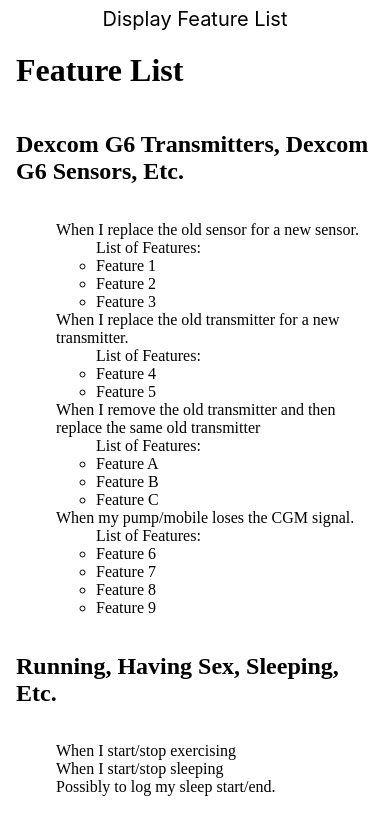
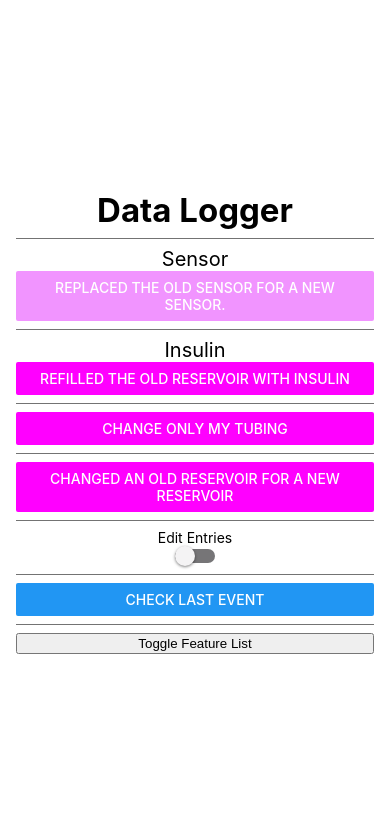
Before and after one commit to JamieBort/Data-Logging-App, a React Native app in the folder ReactNative/data-logging-app/: screen / in a window 390 px wide. Shown: the top 835 px of the page. Built offline with nearby package versions, Linux system fonts and the light colour scheme.

Commit message:
Map over Feature List Data Object.

```diff
--- a/ReactNative/data-logging-app/App.js
+++ b/ReactNative/data-logging-app/App.js
@@ -16,8 +16,9 @@ import {
   wrong_TOKEN,
 } from "@env";
 import React, { useState } from "react";
-import Toggle from "./Toggle";
+import ToggleSwitch from "./ToggleSwitch";
 import FeatureList from "./FeatureList";
+import ToggleButton from "./ToggleButton";
 // import ListAllComponent from "./ListAllComponent";
 // import PostEventComponent from "./PostEventComponent";
 
@@ -182,7 +183,7 @@ const App = () => {
       </View>
 
       <Separator />
-      <Toggle
+      <ToggleSwitch
         name="Edit Entries"
         handleEvent={() => deleteLastEvent(lastEvent[0])}
       />
@@ -203,9 +204,8 @@ const App = () => {
       {/* <ListAllComponent /> */}
 
       <Separator />
+      <ToggleButton title="Toggle Feature List" component={<FeatureList />} />
 
-      <Text style={styles.h2}>Display Feature List</Text>
-      <FeatureList />
       {/* <Separator /> */}
     </View>
   );
--- a/ReactNative/data-logging-app/FeatureList.js
+++ b/ReactNative/data-logging-app/FeatureList.js
@@ -2,7 +2,7 @@
 
 // https://reactnative.dev/docs/0.67/sectionlist
 
-// Created this component to list the features I'd like to implement.
+// Created this component to list the data I'd like to implement.
 
 import React from "react";
 import {
@@ -19,65 +19,77 @@ const DATA_OBJECT = {
     "Dexcom G6 Transmitters, Dexcom G6 Sensors, Etc.",
     {
       title: "When I replace the old sensor for a new sensor.",
-      features: ["Feature 1", "Feature 2", "Feature 3"],
+      data: ["TimeStamp", "Lot Number", "Code"],
     },
     {
       title: "When I replace the old transmitter for a new transmitter.",
-      features: ["Feature 4", "Feature 5"],
+      data: ["TimeStamp", "Lot Number", "Code"],
     },
     {
       title:
         "When I remove the old transmitter and then replace the same old transmitter",
-      features: ["Feature A", "Feature B", "Feature C"],
+      data: ["TimeStamp", "Lot Number (?)", "Code (?)"],
     },
     {
       title: "When my pump/mobile loses the CGM signal.",
-      features: ["Feature 6", "Feature 7", "Feature 8", "Feature 9"],
+      data: ["TimeStamp", "Circumstances"],
     },
   ],
   physicalActivity: [
     "Running, Having Sex, Sleeping, Etc.",
     {
       title: "When I start/stop exercising",
-      features: [],
+      data: [
+        "Start time: TimeStamp",
+        "Stop Time: TimeStamp",
+        { "Exertion Level": ["low", "medium", "high"] },
+      ],
     },
     {
       title: "When I start/stop sleeping",
-      features: [],
+      data: [
+        "Start time: TimeStamp",
+        "Stop Time: TimeStamp",
+        { "Exertion Level": ["low", "medium", "high"] },
+      ],
     },
     {
-      title: "Possibly to log my sleep start/end.",
-      features: [],
+      title: "My sleep start/end.",
+      data: [
+        "Start time: TimeStamp",
+        "Stop Time: TimeStamp",
+        { "Exertion Level": ["low", "medium", "high"] },
+      ],
     },
   ],
   pump: [
     "Pump, Insulin, Tubing, Etc.",
     {
       title: "When I change only my tubing (this almost never happens)",
-      features: [],
+      data: ["TimeStamp"],
     },
     {
       title:
         "When I change an old reservoir for a new reservoir (and refill it with insulin and replace the old tubing for new tubing - this always happens together)",
-      features: [],
+      data: ["TimeStamp"],
     },
     {
       title:
         "When I refill an old reservoir with insulin ( and replace the old tubing for new tubing - this always happens together)",
-      features: [],
+      data: ["TimeStamp"],
     },
     {
       title: "When my pump/mobile loses the CGM signal.",
-      features: [],
+      data: ["TimeStamp", "Circumstances"],
     },
   ],
 
   other: [
-    "Other",
+    "Other - See below",
     {
       title:
-        "For the rest of the data points that are to be collect, see the `${<h3>}`Data points to collect`${</h3>}` section of the Personal Dashboard Business Requirements Google Drive doc.",
-      features: [],
+        "For the rest of the data points that are to be collect, see the Data points to collect section of the Personal Dashboard Business Requirements Google Drive doc.",
+      data: [],
     },
   ],
 };
@@ -93,23 +105,47 @@ const list = Object.entries(DATA_OBJECT).map(([key, value]) => {
     // {
     //   console.log("item:", item);
     //   console.log("index:", index);
-    //   console.log("item:", item.features);
+    //   console.log("item:", item.data);
     // }
 
-    const itemFeatures = item.features.map((itemFeature, index) => {
-      // {console.log("itemFeature:", itemFeature);
-      // itemFeature["ID"] = index;
-      // console.log("index:", index);}
-      return <li key={index}>{itemFeature}</li>;
+    const itemFeatures = item.data.map((itemFeature, index) => {
+      // console.log("itemFeature:", itemFeature);
+      // console.log("index:", index);
+      // console.log(typeof itemFeature === "object");
+      if (typeof itemFeature === "object") {
+        // map over array
+        // console.log("itemFeature:", itemFeature);
+        // return itemFeature.map((itemSubFeature, index) => {
+        //   <ul key={index}>{itemSubFeature}</ul>;
+        // });
+
+        const itemSubFeatures = itemFeature["Exertion Level"].map(
+          (itemSubFeature, index) => {
+            // itemSubFeature["ID"] = index;
+            // console.log("itemSubFeature:", itemSubFeature);
+            return <li key={index}>{itemSubFeature}</li>;
+          },
+        );
+        // console.log("itemSubFeatures:", itemSubFeatures);
+        return (
+          <ul key={index}>
+            My Sub Features
+            {itemSubFeatures}
+          </ul>
+        );
+      } else if (typeof itemFeature === "string") {
+        return <li key={index}>{itemFeature}</li>;
+      }
     });
 
     return (
       <View key={item.ID}>
-        <li>{item.title}</li>
+        <li>
+          {item.ID + 1}: {item.title}
+        </li>
         {itemFeatures[0] ? (
           <ul>
-            List of Features:
-            {/* <p>List of Features:</p> */}
+            Questions to ask/data to collect:
             {itemFeatures}
           </ul>
         ) : null}
@@ -119,7 +155,7 @@ const list = Object.entries(DATA_OBJECT).map(([key, value]) => {
 
   return (
     <View key={key}>
-      <h2>{value[0]}</h2>
+      <h2 style={{ textAlign: "center" }}>{value[0]}</h2>
       <ul>{subListWithIds}</ul>
     </View>
   );
@@ -128,7 +164,7 @@ const list = Object.entries(DATA_OBJECT).map(([key, value]) => {
 const FeatureList = () => {
   return (
     <View>
-      <h1>Feature List</h1>
+      <h1 style={{ textAlign: "center" }}>Feature List</h1>
       {list}
     </View>
   );
--- /dev/null
+++ b/ReactNative/data-logging-app/ToggleButton.js
@@ -0,0 +1,16 @@
+// ToggleButton.js
+
+import React, { useState } from "react";
+
+const ToggleButton = (props) => {
+  //Using Inline Function and the The Logical Not (!) to toggle state
+  const [toggle, setToggle] = useState(false);
+
+  return (
+    <>
+      <button onClick={() => setToggle(!toggle)}>{props.title}</button>
+      {toggle && <div>{props.component}</div>}
+    </>
+  );
+};
+export default ToggleButton;
--- a/ReactNative/data-logging-app/Toggle.js
+++ b/ReactNative/data-logging-app/ToggleSwitch.js
@@ -1,7 +1,9 @@
+// A Toggle Switch
+
 import React, { useState } from "react";
 import { StyleSheet, Button, View, Text, Switch, Alert } from "react-native";
 
-const Toggle = (props) => {
+const ToggleSwitch = (props) => {
   const [isEnabled, setIsEnabled] = useState(false);
   const toggleSwitch = () => setIsEnabled((previousState) => !previousState);
   let feature;
@@ -67,4 +69,4 @@ const styles = StyleSheet.create({
   },
 });
 
-export default Toggle;
+export default ToggleSwitch;
```
